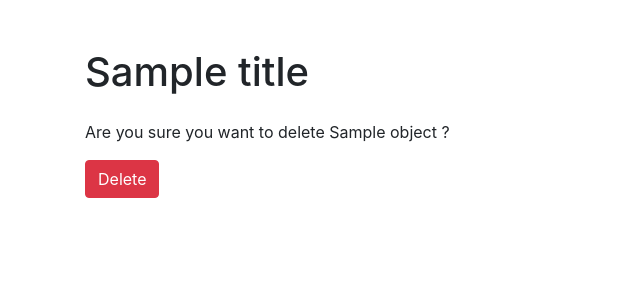
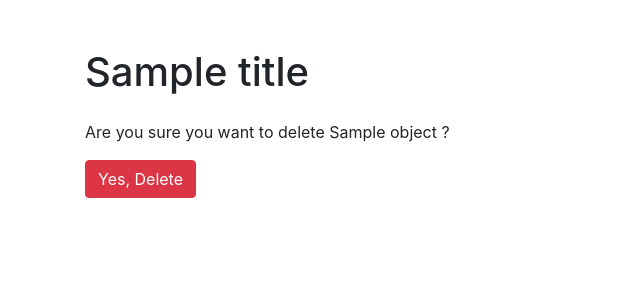
Before and after one commit to impuls64s/python-project-52, a Django app: template task_manager/templates/apps/apps_confirm_delete.html in a window 1280 px wide. Shown: the part 73-373 px from the top of the page, without its empty margins (0-640 px from the left). Run offline with Django 4.2, Linux system fonts and the light colour scheme; the template is opened without the code that fills it: most values are stand-ins (such as "Sample title", 1, 10 or a date in 2020); some libraries are stand-ins or nearby versions.

Commit message:
yes delete

```diff
--- a/task_manager/templates/apps/apps_confirm_delete.html
+++ b/task_manager/templates/apps/apps_confirm_delete.html
@@ -8,6 +8,6 @@
 <form method="post">
     {% csrf_token %}
     <p>{% trans 'Are you sure you want to delete' %} {{ object }} ?</p>
-    <input class="btn btn-danger" type="submit" value="{% trans 'Delete' %}">
+    <input class="btn btn-danger" type="submit" value="{% trans 'Yes, Delete' %}">
 </form>
 {% endblock %}
--- a/task_manager/templates/users/users_confirm_delete.html
+++ b/task_manager/templates/users/users_confirm_delete.html
@@ -8,6 +8,6 @@
 <form method="post">
     {% csrf_token %}
     <p>Are you sure you want to delete '{{ object }}'?</p>
-    <input class="btn btn-danger" type="submit" value="{% translate 'Delete'">
+    <input class="btn btn-danger" type="submit" value="{% translate 'Yes, Delete' %}">
 </form>
 {% endblock %}
```
Also changed, not shown: locale/ru/LC_MESSAGES/django.po, 1 other file.
